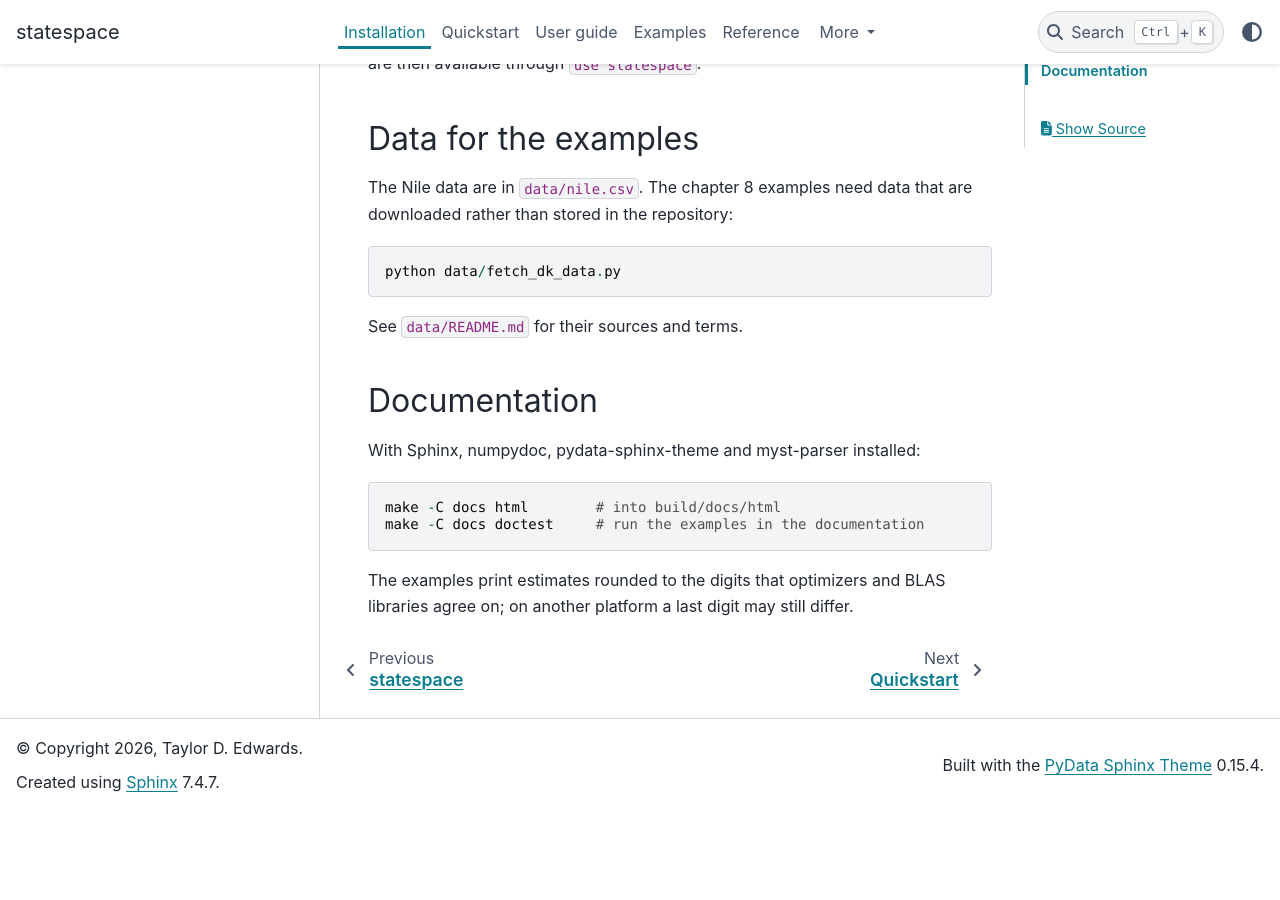
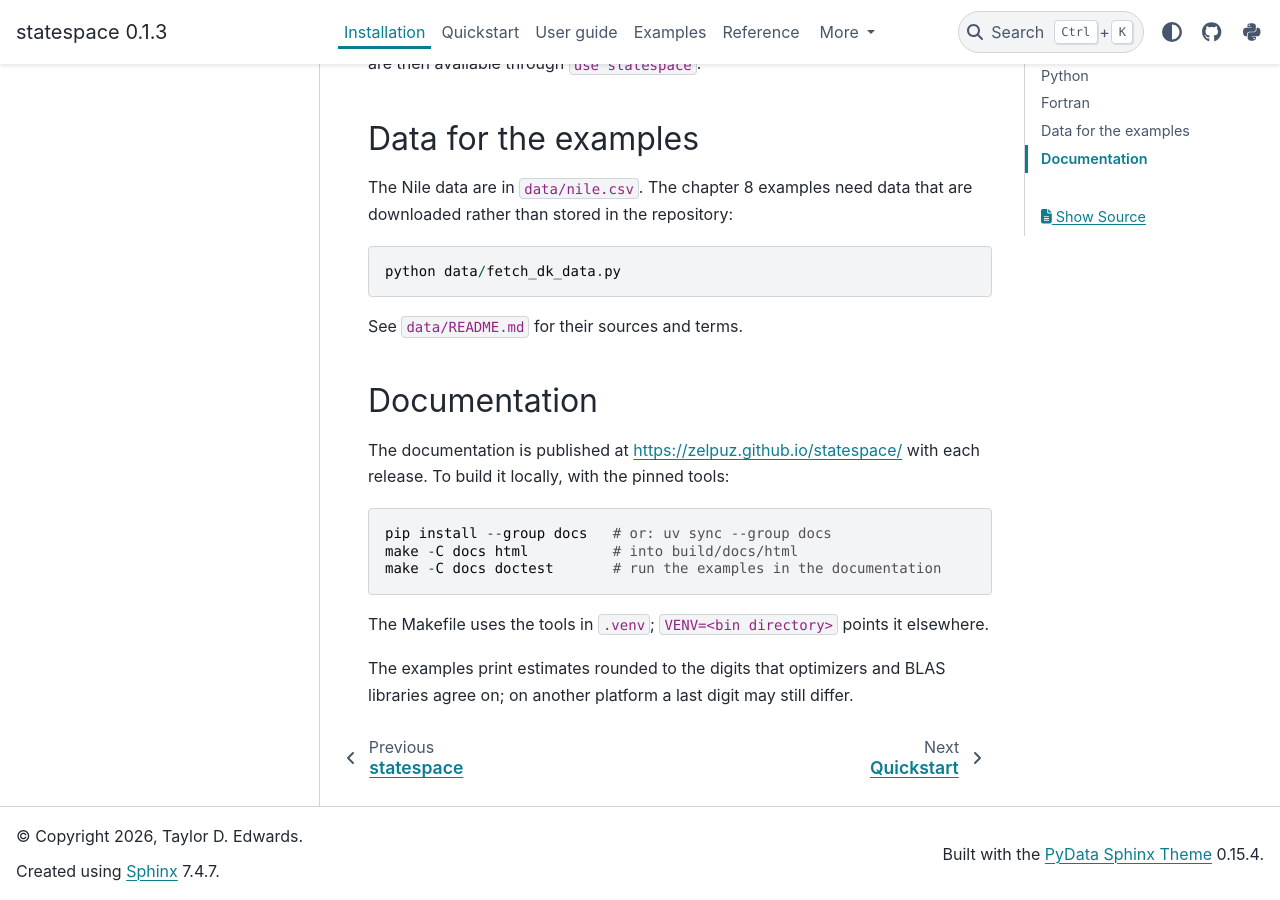
Before and after one commit to Zelpuz/statespace, a Sphinx documentation site: the page built from docs/install.rst, in a window 1280 px wide and 900 px high, scrolled down 1832 px. Built offline with Sphinx 7.4.7 and the PyData theme 0.15.4, drawn with Linux system fonts in a browser that asks for light colours; before the commit the page ends 2643 px from its top, so only the background shows below that.

Commit message:
Docs: build in CI, publish to GitHub Pages on release
- docs.yml builds the HTML and runs the doctests on every push and pull
  request; with deploy: true it publishes to GitHub Pages.
- wheels.yml calls it with deploy: true after the PyPI release, so the
  docs are published only with a release.
- pyproject.toml: a pinned `docs` dependency group; the Documentation URL.
- conf.py: version in the title, base URL, GitHub and PyPI links.

Co-Authored-By: Claude Opus 5.5 <noreply@anthropic.com>
Claude-Session: https://claude.ai/code/session_01KpE4wN57DS5MA5NqHoN2rM

```diff
--- a/docs/conf.py
+++ b/docs/conf.py
@@ -35,8 +35,24 @@ exclude_patterns = ["_build", "README.md"]
 templates_path = ["_templates"]
 
 html_theme = "pydata_sphinx_theme"
-html_title = "statespace"
-html_theme_options = {"navigation_depth": 3, "show_toc_level": 2}
+html_title = f"statespace {release}"
+html_baseurl = "https://zelpuz.github.io/statespace/"
+html_theme_options = {
+    "navigation_depth": 3,
+    "show_toc_level": 2,
+    "icon_links": [
+        {
+            "name": "GitHub",
+            "url": "https://github.com/Zelpuz/statespace",
+            "icon": "fa-brands fa-github",
+        },
+        {
+            "name": "PyPI",
+            "url": "https://pypi.org/project/ssfortran/",
+            "icon": "fa-brands fa-python",
+        },
+    ],
+}
 
 autosummary_generate = True
 autodoc_default_options = {"members": True}
--- a/docs/install.rst
+++ b/docs/install.rst
@@ -84,10 +84,15 @@ See ``data/README.md`` for their sources and terms.
 Documentation
 -------------
 
-With Sphinx, numpydoc, pydata-sphinx-theme and myst-parser installed::
+The documentation is published at https://zelpuz.github.io/statespace/
+with each release. To build it locally, with the pinned tools::
 
-   make -C docs html        # into build/docs/html
-   make -C docs doctest     # run the examples in the documentation
+   pip install --group docs   # or: uv sync --group docs
+   make -C docs html          # into build/docs/html
+   make -C docs doctest       # run the examples in the documentation
+
+The Makefile uses the tools in ``.venv``; ``VENV=<bin directory>`` points
+it elsewhere.
 
 The examples print estimates rounded to the digits that optimizers and BLAS
 libraries agree on; on another platform a last digit may still differ.
```
Also changed, not shown: pyproject.toml (+12 -2 lines), 3 other files.
